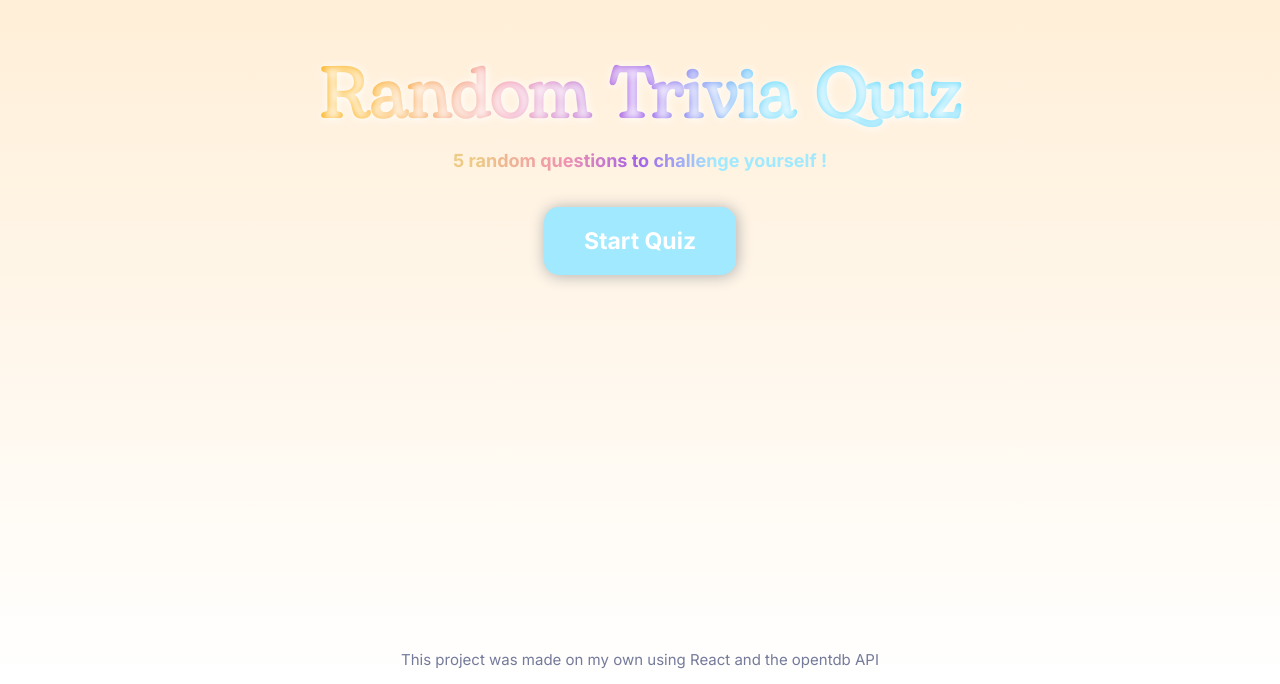
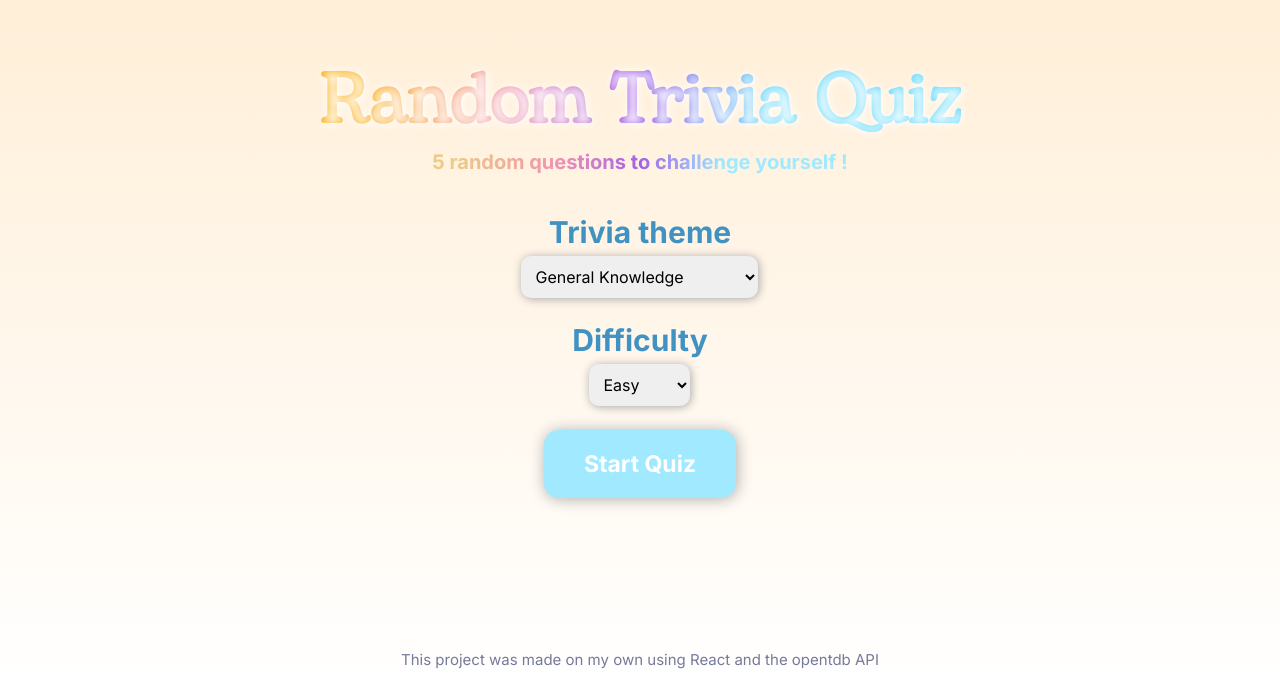
Before and after one commit to Wakushi/Random-trivia-app, a React (Create React App) app: page / in a window 1280 px wide. Shown: the part 116-800 px from the top of the page. Built offline with nearby package versions, Linux system fonts and the light colour scheme; no server answers.

Commit message:
added theme + difficulty settings

```diff
--- a/public/index.html
+++ b/public/index.html
@@ -5,6 +5,10 @@
     <link rel="preconnect" href="https://fonts.googleapis.com">
     <link rel="preconnect" href="https://fonts.gstatic.com" crossorigin>
     <link href="https://fonts.googleapis.com/css2?family=Inter:wght@400;700&display=swap" rel="stylesheet">
+
+    <!-- Font Awesome -->
+    <link rel="stylesheet" href="https://cdnjs.cloudflare.com/ajax/libs/font-awesome/6.2.1/css/all.min.css" integrity="sha512-MV7K8+y+gLIBoVD59lQIYicR65iaqukzvf/nwasF0nqhPay5w/9lJmVM2hMDcnK1OnMGCdVK+iQrJ7lzPJQd1w==" crossorigin="anonymous" referrerpolicy="no-referrer" />
+
     <!-- Default -->
     <meta charset="utf-8" />
     <link rel="icon" href="%PUBLIC_URL%/favicon.ico" />
--- a/src/App.js
+++ b/src/App.js
@@ -20,24 +20,38 @@ export default function App() {
   // questionnary holds the dom elements generated from the render() function.
   const [questionnary, setQuestionnary] = React.useState([])
 
+  // themeId holds the id of the selected trivia theme.
+  const [themeId, setThemeId] = React.useState(9)
+
+  // Holds the difficulty parameter.
+  const [difficulty, setDifficulty] = React.useState('easy')
+
 
   // ---- API ----
 
+  function handleTheme(e) {
+    setThemeId(e.target.value)
+  }
+
+  function handleDifficulty(e) {
+    setDifficulty(e.target.value)
+  }
+
   // This useEffect controls when the fetch + render occurs, with the 'game' dependency.
   React.useEffect(()=>{
-    fetch("https://opentdb.com/api.php?amount=5&difficulty=easy&type=multiple")
+    fetch(`https://opentdb.com/api.php?amount=5&category=${themeId}&difficulty=${difficulty}&type=multiple`)
     .then(r => r.json())
     .then(data => {
       setQuestionnary(render(data.results))
     })
-  },[game])
+  },[themeId, game, difficulty])
 
 
   // ---- GAME FUNCTIONS  ----
 
   // handleStart() updates the hadStarted state to display the game screen.
   function handleStart() {
-    setHadStarted(true)
+    setHadStarted(prevHasStarted => !prevHasStarted)
   }
 
   // handlePlayAgain() updates the 'game' state variable to cause a new fetch and render (check previous useEffect), which displays new questions.
@@ -72,10 +86,10 @@ export default function App() {
   return (
     <main>
 
-      {!hasStarted && <StartScreen handleStart={handleStart} />}
+      {!hasStarted && <StartScreen handleTheme={handleTheme} handleStart={handleStart} handleDifficulty={handleDifficulty}/>}
 
       {hasStarted && <div className="game-screen">
-
+      <i onClick={handleStart} class="fa-solid fa-house"></i>
         {questionnary}
 
         <GameButtons
--- a/src/components/StartScreen.js
+++ b/src/components/StartScreen.js
@@ -5,8 +5,45 @@ export default function StartScreen(props) {
         <div className="start-screen">
             <h1>Random Trivia Quiz</h1>
             <p className="game-info">5 random questions to challenge yourself !</p>
+
+            <h2>Trivia theme</h2>
+            <select className="select" onChange={props.handleTheme}>
+                <option value="9">General Knowledge</option>
+                <option value="10">Books</option>
+                <option value="11">Film</option>
+                <option value="12">Music</option>
+                <option value="13">Musicals & Theatres</option>
+                <option value="14">Television</option>
+                <option value="15">Video Games</option>
+                <option value="16">Board Games</option>
+                <option value="17">Science & Nature</option>
+                <option value="18">Science: Computers</option>
+                <option value="19">Science: Mathematics</option>
+                <option value="20">Mythology</option>
+                <option value="21">Sports</option>
+                <option value="22">Geography</option>
+                <option value="23">History</option>
+                <option value="24">Politics</option>
+                <option value="25">Art</option>
+                <option value="26">Celebrities</option>
+                <option value="27">Animals</option>
+                <option value="28">Vehicles</option>
+                <option value="29">Comics</option>
+                <option value="30">Gadgets</option>
+                <option value="31">Japanese Anime & Manga</option>
+                <option value="32">Cartoon & Animations</option>
+            </select>
+
+            <h2>Difficulty</h2>
+            <select className="select" onChange={props.handleDifficulty}>
+                <option value="">Easy</option>
+                <option value="">Medium</option>
+                <option value="">Hard</option>
+            </select>
+
             <button className="start-btn" onClick={props.handleStart}>Start Quiz</button>
             <p className="details">This project was made on my own using React and the opentdb API</p>
+
       </div>
     )
 }
--- a/src/index.css
+++ b/src/index.css
@@ -46,6 +46,7 @@ h1 {
   -webkit-text-fill-color: transparent;
   text-shadow: 1px 1px 10px rgb(255, 255, 255);
   text-align: center;
+  animation: float 2s ease-in-out infinite;
 }
 
 h3 {
@@ -56,7 +57,7 @@ h3 {
 
 .game-info {
   margin: 0 0 2em;
-  font-size: 18px;
+  font-size: 20px;
   font-weight: 700;
   background: linear-gradient(271deg,#a0e9ff 30%,#a162e8 50%,#f093b0 70%,#edca85 94%);
   -webkit-background-clip: text;
@@ -99,6 +100,23 @@ h3 {
   font-size: 15px;
   position: absolute;
   bottom: 0;
+}
+
+.select {
+  border: transparent;
+  padding: 10px;
+  font-family: Inter, sans-serif;
+  border-radius: 10px;
+  margin-bottom: 1.5em;
+  font-size: 16px;
+  box-shadow: 1px 1px 10px rgb(167, 165, 165);
+  cursor: pointer;
+}
+
+h2 {
+  color: rgb(64, 146, 194);
+  font-size: 30px;
+  margin-bottom: 0.2em;
 }
 
 /* Game screen */
@@ -168,6 +186,16 @@ h3 {
   width: 20%;
 }
 
+.fa-house {
+  align-self: flex-start;
+  cursor: pointer;
+}
+
+.fa-house:hover {
+  filter: invert(1);
+  scale: 1.1;
+}
+
 /* Dynamic classes */
 
 .selected {
@@ -193,6 +221,20 @@ h3 {
   pointer-events: none;
 }
 
+/* Animation */
+
+@keyframes float {
+	0% {
+		transform: translatey(0px);
+	}
+	50% {
+		transform: translatey(10px);
+	}
+	100% {
+		transform: translatey(0px);
+	}
+}
+
 /*  Responsive  */
 
 @media screen and (max-width : 600px) {
@@ -206,6 +248,10 @@ h3 {
     width: 80%;
     line-height: 1em;
     margin-bottom: 1em;
+  }
+
+  h2 {
+    font-size: 25px;
   }
 
   .user-score,
```
